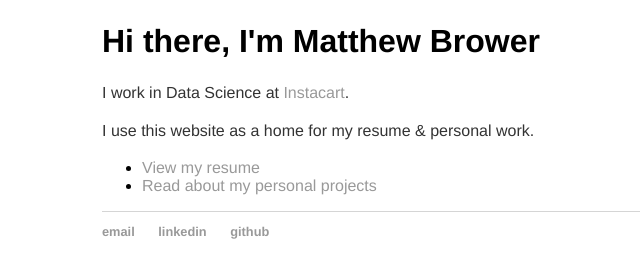
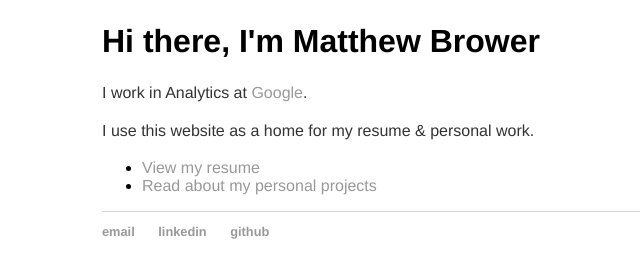
Before and after one commit to MatthewBrower/matthewbrower.github.io, a Jekyll site: the page built from index.html, in a window 1280 px wide. Shown: the part 391-667 px from the top of the page, without its empty margins (90-730 px from the left). Built offline with Jekyll 4.4.1, drawn with Linux system fonts in a browser that asks for light colours.

Commit message:
Update index.html

```diff
--- a/index.html
+++ b/index.html
@@ -7,7 +7,7 @@ title: Matthew Brower
 <img src="/img/portrait.png">
 	<h1>Hi there, I'm Matthew Brower</h1>
 
-    <p>I work in Data Science at <a href="https://www.instacart.com/">Instacart</a>.</p>
+    <p>I work in Analytics at <a href="https://www.google.com/">Google</a>.</p>
 
 	<p>I use this website as a home for my resume &amp; personal work.</p>
 
```
